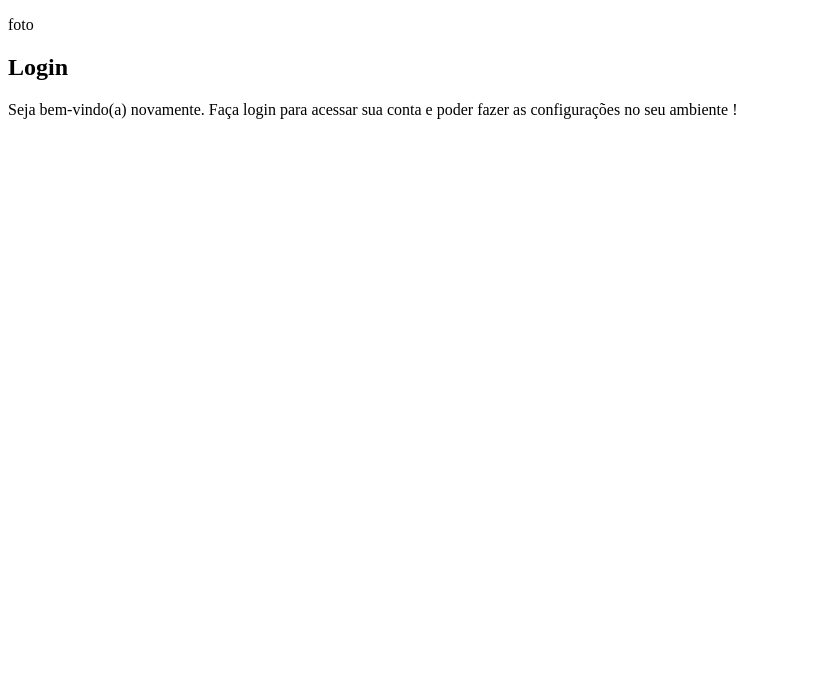
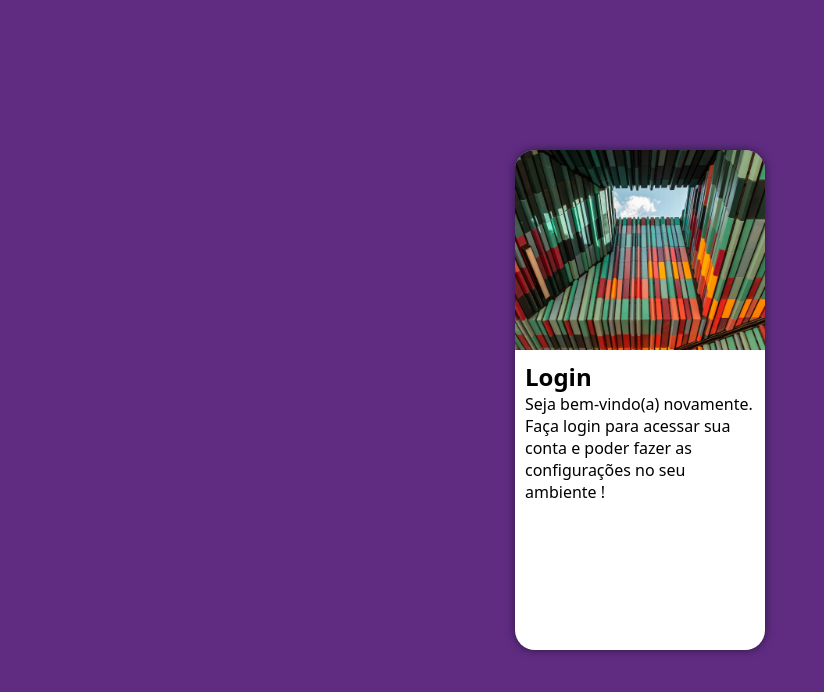
Before and after one commit to TiagoTeixeira9/Projeto-login, a plain HTML site: page index.html in a window 1280 px wide. Shown: the whole page, without its empty margins (0-824 px from the left). Drawn offline with Linux system fonts and the light colour scheme.

Commit message:
mias coisas no index

```diff
--- a/estilos/style.css
+++ b/estilos/style.css
@@ -6,3 +6,49 @@
     Verde: #49a09d
     Lilás: #5f2c82
 */
+
+* {
+    font-family: system-ui, -apple-system, BlinkMacSystemFont, 'Segoe UI', Roboto, Oxygen, Ubuntu, Cantarell, 'Open Sans', 'Helvetica Neue', sans-serif;
+    margin: 0;
+    padding: 0;
+    box-sizing: border-box;
+}
+
+body, html {
+    background-color: #5f2c82;
+    height: 100vh;
+    width: 100vw;
+}
+
+main {
+    position: relative;
+    height: 100vh;
+    width: 100vw;
+}
+
+section#login {
+    position: absolute;
+    top: 50%;
+    left: 50%;
+    transform: translate(-50%, -50%);
+    overflow: hidden;
+
+    background-color: white;
+    width: 250px;
+    height: 500px;
+    border-radius: 20px;
+    box-shadow: 0 0 10px rgba(0, 0, 0, 0.5);
+}
+
+section#login > div#imagem {
+    display: block;
+    background: #5f2c82 url(../imagens/pexels-mitchell-luo-3685175.jpg) no-repeat;
+    background-position: center;
+    background-size: cover;
+    height: 200px;
+}
+
+section#login > div#formulário {
+    display: block;
+    padding: 10px;
+}
--- a/index.html
+++ b/index.html
@@ -10,7 +10,7 @@
     <main>
         <section id="login">
             <div id="imagem">
-                <p>foto</p>
+
             </div>
             <div id="formulário">
                 <h1>Login</h1>
```
